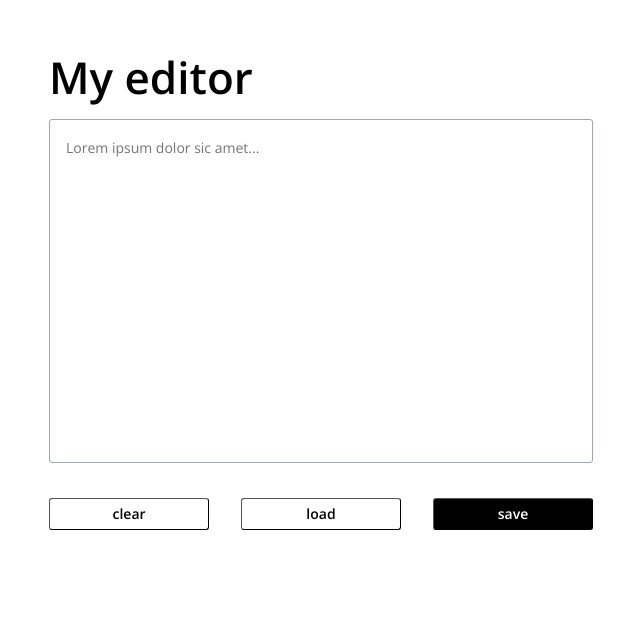
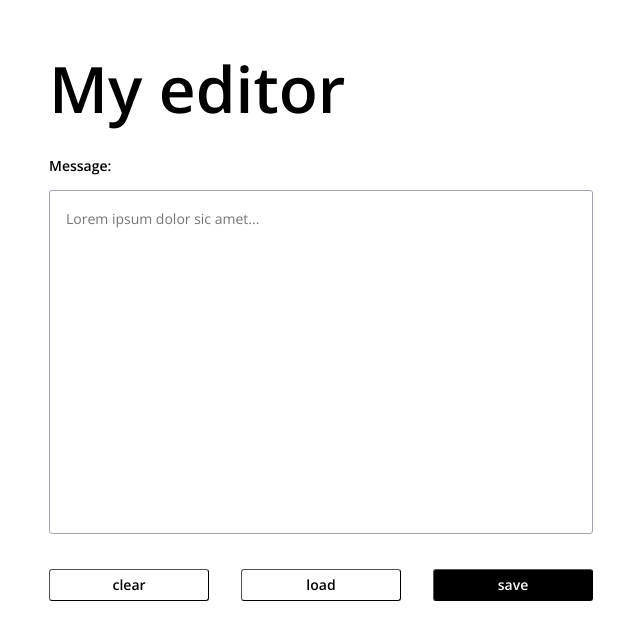
Before and after one commit to anastazjasta/simple-editor, a website: page src/content/index.html in a window 1280 px wide. Shown: the part 156-796 px from the top of the page, without its empty margins (319-959 px from the left). Drawn offline with nearby package versions, Linux system fonts and the light colour scheme; files that its build step writes are made by us from their sources.

Commit message:
feat: input label

```diff
--- a/src/content/index.html
+++ b/src/content/index.html
@@ -12,9 +12,11 @@
 <body>
   <main class="editor">
   <h1 class = "editor__header">My editor</h1>
-
+    <div>
+      <label for ="editor-input" class="editor__label">Message:</label>
     <textarea class="editor__input editor__input--js" placeholder="Lorem ipsum dolor sic amet..." name="editor-input"></textarea>
-    <div class="control-panel">
+    </div>
+  <div class="control-panel">
       <button class="control-panel__button control-panel__button--clear--js">clear</button>
       <button class="control-panel__button control-panel__button--load--js">load</button>
       <button class="control-panel__button control-panel__button--save control-panel__button--save--js">save</button>
--- a/src/scss/main.scss
+++ b/src/scss/main.scss
@@ -21,19 +21,21 @@ html {
 body {
   font-family: "Open Sans", sans-serif;
   font-weight: 600;
+  font-size: 14px;
   color: $black;
   background: $white;
   padding: 16px;
   display: flex;
   justify-content: center;
   align-content: center;
+  min-height: 100vh;
 }
 
 .editor {
   padding-top: 192px;
   &__header {
-    font-size: 44px;
-    padding-bottom: 16px;
+    font-size: 64px;
+    padding-bottom: 32px;
     margin: 0;
   }
   &__input {
@@ -45,12 +47,15 @@ body {
     border-image: none !important;
     border-color: $grey;
     font-weight: normal;
-    font-size: 14px;
     line-height: 24px;
     &:focus {
       outline: none;
     }
 
+  }
+  &__label {
+    display: block;
+    padding-bottom: 16px;
   }
 }
 
@@ -67,7 +72,6 @@ body {
     text-decoration: none;
     text-align: center;
     font-weight: 600;
-    font-size: 14px;
     line-height: 16px;
     transition: background 250ms ease-in-out, transform 150ms ease;
     -webkit-appearance: none;
```
